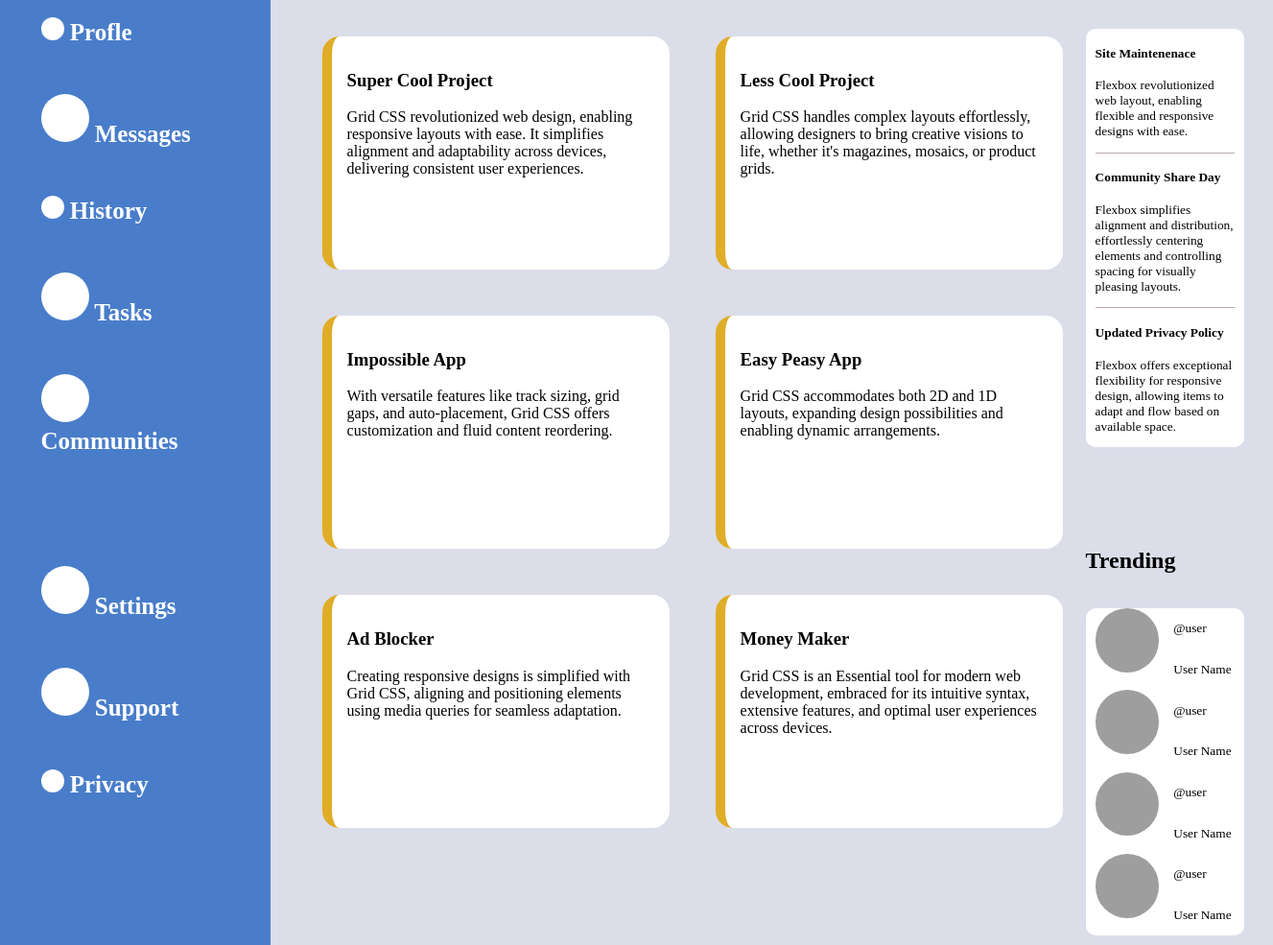
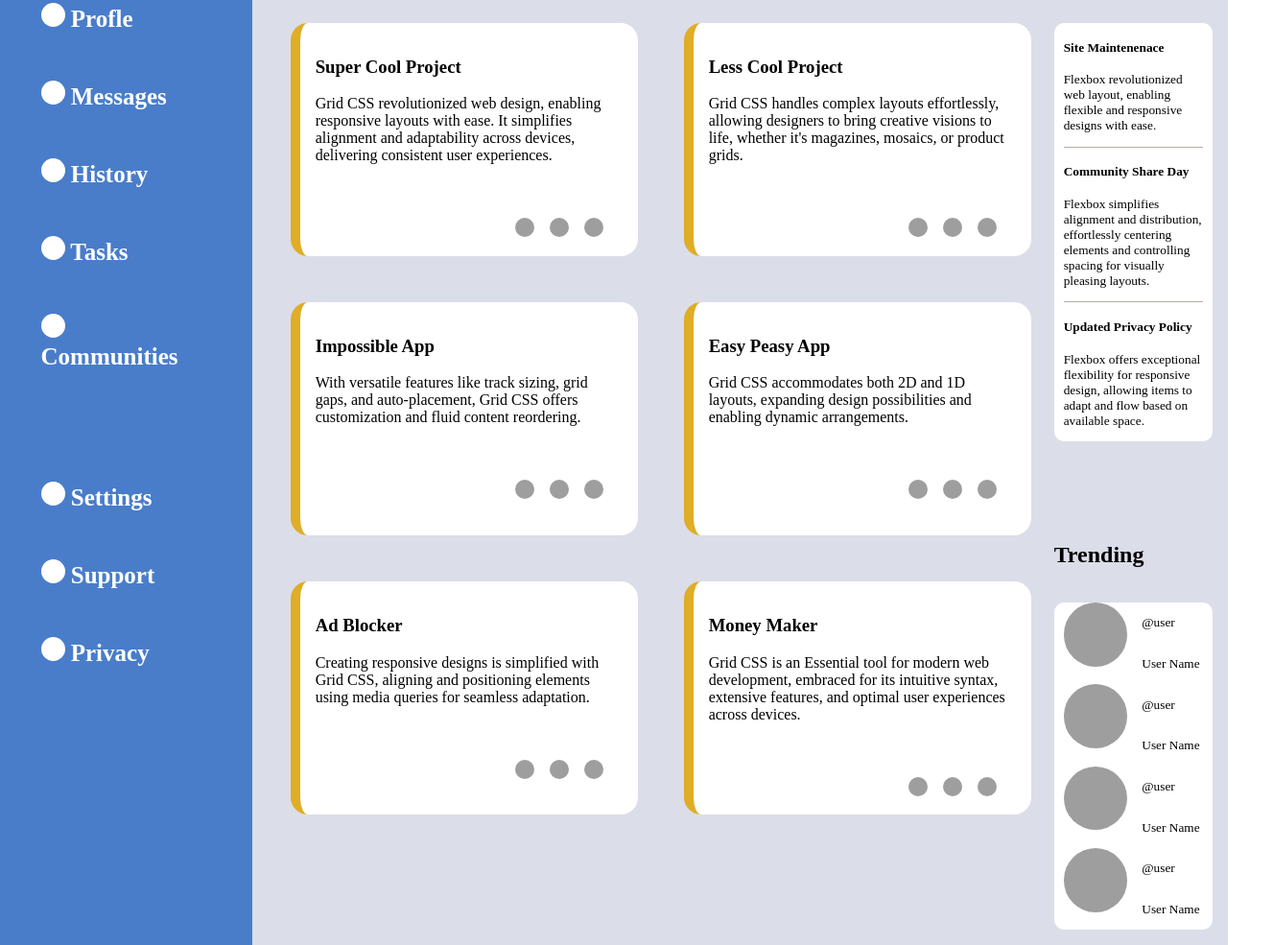
Before and after one commit to JOKERSEV7/The-Odin-Project-Admin-Dashboard., a plain HTML site: page index.html in a window 1280 px wide. Shown: the part 291-1276 px from the top of the page at 96% size, 1327 px wide, since content can reach past the window. Drawn offline with Linux system fonts and the light colour scheme; grey boxes are pictures that could not be loaded.

Commit message:
Finished the project

```diff
--- a/index.html
+++ b/index.html
@@ -99,26 +99,57 @@
                         <div class="cards" class="super-cool">
                             <h3>Super Cool Project</h3>
                             <p>Grid CSS revolutionized web design, enabling responsive layouts with ease. It simplifies alignment and adaptability across devices, delivering consistent user experiences.</p>
+                            <div class="picons">
+                                <a href="#"><img width="20" height="20" src="https://img.icons8.com/windows/32/star--v1.png" alt="star--v1"/></a>
+                                <a href="#"><img width="20" height="20" src="https://img.icons8.com/ios-glyphs/30/visible--v1.png" alt="visible--v1"/></a>
+                                <a href="#"><img width="20" height="20" src="https://img.icons8.com/ios-glyphs/30/add-link.png" alt="add-link"/></a>
+                            </div>
                         </div>
                         <div class="cards" class="less-cool">
                             <h3>Less Cool Project</h3>
                             <p>Grid CSS handles complex layouts effortlessly, allowing designers to bring creative visions to life, whether it's magazines, mosaics, or product grids.</p>
+                            <div class="picons">
+                                <a href="#"><img width="20" height="20" src="https://img.icons8.com/windows/32/star--v1.png" alt="star--v1"/></a>
+                                <a href="#"><img width="20" height="20" src="https://img.icons8.com/ios-glyphs/30/visible--v1.png" alt="visible--v1"/></a>
+                                <a href="#"><img width="20" height="20" src="https://img.icons8.com/ios-glyphs/30/add-link.png" alt="add-link"/></a>
+                            </div>
                         </div>
                         <div class="cards" class="impossible-app">
                             <h3>Impossible App</h3>
                             <p>With versatile features like track sizing, grid gaps, and auto-placement, Grid CSS offers customization and fluid content reordering.</p>
+                            <div class="picons">
+                                <a href="#"><img width="20" height="20" src="https://img.icons8.com/windows/32/star--v1.png" alt="star--v1"/></a>
+                                <a href="#"><img width="20" height="20" src="https://img.icons8.com/ios-glyphs/30/visible--v1.png" alt="visible--v1"/></a>
+                                <a href="#"><img width="20" height="20" src="https://img.icons8.com/ios-glyphs/30/add-link.png" alt="add-link"/></a>
+                            </div>
                         </div>
+
                         <div class="cards" class="easy-app">
                             <h3>Easy Peasy App</h3>
                             <p>Grid CSS accommodates both 2D and 1D layouts, expanding design possibilities and enabling dynamic arrangements.</p>
+                            <div class="picons">
+                                <a href="#"><img width="20" height="20" src="https://img.icons8.com/windows/32/star--v1.png" alt="star--v1"/></a>
+                                <a href="#"><img width="20" height="20" src="https://img.icons8.com/ios-glyphs/30/visible--v1.png" alt="visible--v1"/></a>
+                                <a href="#"><img width="20" height="20" src="https://img.icons8.com/ios-glyphs/30/add-link.png" alt="add-link"/></a>
+                            </div>
                         </div>
                         <div class="cards" class="ad-blocker">
                             <h3>Ad Blocker</h3>
                             <p>Creating responsive designs is simplified with Grid CSS, aligning and positioning elements using media queries for seamless adaptation.</p>
+                            <div class="picons">
+                                <a href="#"><img width="20" height="20" src="https://img.icons8.com/windows/32/star--v1.png" alt="star--v1"/></a>
+                                <a href="#"><img width="20" height="20" src="https://img.icons8.com/ios-glyphs/30/visible--v1.png" alt="visible--v1"/></a>
+                                <a href="#"><img width="20" height="20" src="https://img.icons8.com/ios-glyphs/30/add-link.png" alt="add-link"/></a>
+                            </div>
                         </div>
                         <div class="cards" class="money-maker">
                             <h3>Money Maker</h3>
                             <p>Grid CSS is an Essential tool for modern web development, embraced for its intuitive syntax, extensive features, and optimal user experiences across devices.</p>
+                            <div class="picons">
+                                <a href="#"><img width="20" height="20" src="https://img.icons8.com/windows/32/star--v1.png" alt="star--v1"/></a>
+                                <a href="#"><img width="20" height="20" src="https://img.icons8.com/ios-glyphs/30/visible--v1.png" alt="visible--v1"/></a>
+                                <a href="#"><img width="20" height="20" src="https://img.icons8.com/ios-glyphs/30/add-link.png" alt="add-link"/></a>
+                            </div>
                         </div>
 
                 </div>
--- a/style.css
+++ b/style.css
@@ -9,6 +9,8 @@ body {
     display: grid;
     grid-template-columns: 1fr 3fr ;
 
+
+
 }
 .sidebar {
     grid-row-start: 1;
@@ -17,7 +19,8 @@ body {
     flex-direction: column;
     background-color: rgb(73, 125, 202);
     color:rgb(255, 255, 255);
-    width: 22vw;
+
+
 
 }
 
@@ -27,6 +30,7 @@ img {
     border-radius: 100px;
 
 }
+
 
 
 
@@ -43,6 +47,7 @@ img {
 .announcements {
     display: flex;
     flex-direction: column;
+    margin-top: 0.5em;
 
 }
 
@@ -51,12 +56,14 @@ img {
     flex-direction: column;
     margin-top: 85px;
 
+
 }
 
 .logo {
     display: flex;
     margin: 20px;
     margin-left: 10px;
+    flex-wrap: wrap;
 }
 .logo-text {
     margin: 0;
@@ -69,6 +76,7 @@ img {
     font-size: 25px;
     font-weight: 700;
     margin-top: 3em;
+
 }
 li {
  list-style:  none;
@@ -77,16 +85,16 @@ li {
 }
 
 .sidebar #logo {
-    width: 4em;
-    height: 4em;
+    width: 3em;
+    height: 3em;
 
 }
 
 .sidebar img {
+    width: 1em;
+    height: 1em;
+    filter: brightness(0) invert(1);
 
-
-
-    filter: brightness(0) invert(1);
 }
 .menu-two {
     margin-top: 16px;
@@ -95,6 +103,7 @@ li {
 .search-bar {
     display: flex;
     padding-top: 2em;
+
 
 
 }
@@ -170,6 +179,7 @@ li {
     display: flex;
     flex-direction: column;
     height: 16vh;
+    padding-left: 1em;
 }
 
 .header-one {
@@ -216,9 +226,11 @@ li {
     display: grid;
     grid-template-columns: repeat(2, 1fr);
     grid-template-rows: repeat(1, 1fr);
-    padding: 30px;
+    padding: 1em;
     background-color: rgb(219, 221, 233);
     margin-top: 10vh;
+
+
 
 }
 
@@ -298,7 +310,19 @@ button:hover {
 .header-one #user-name {
     font-size: 20px;
 }
-.projects {
-    margin-left: 0;
-    padding: 0;
+
+.picons {
+    position:relative;
+    display: flex;
+     margin-left: 12rem;
+     margin-top: 3.5rem;
+
+
+
+
+
 }
+.picons img {
+ margin-left: 1em;
+
+}
```
